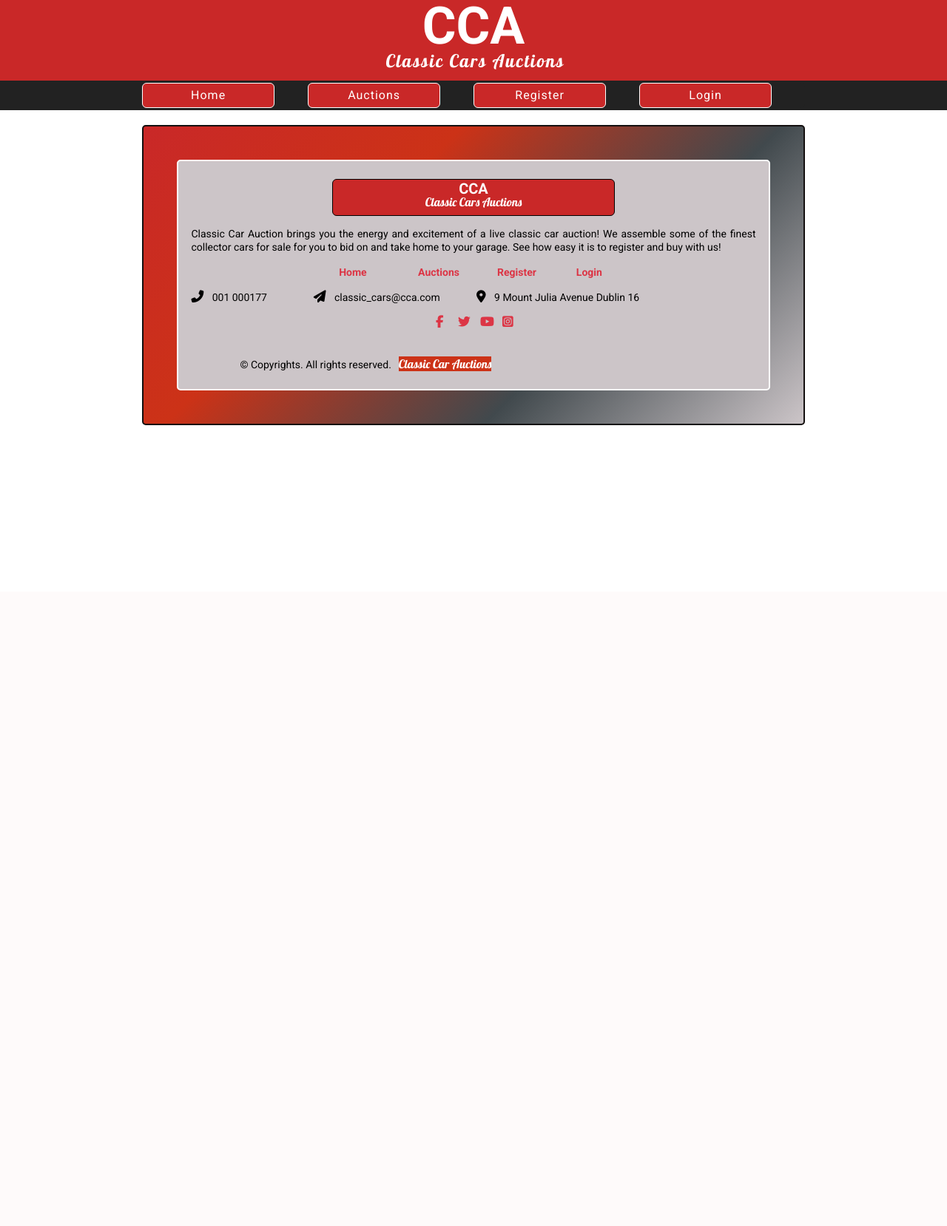
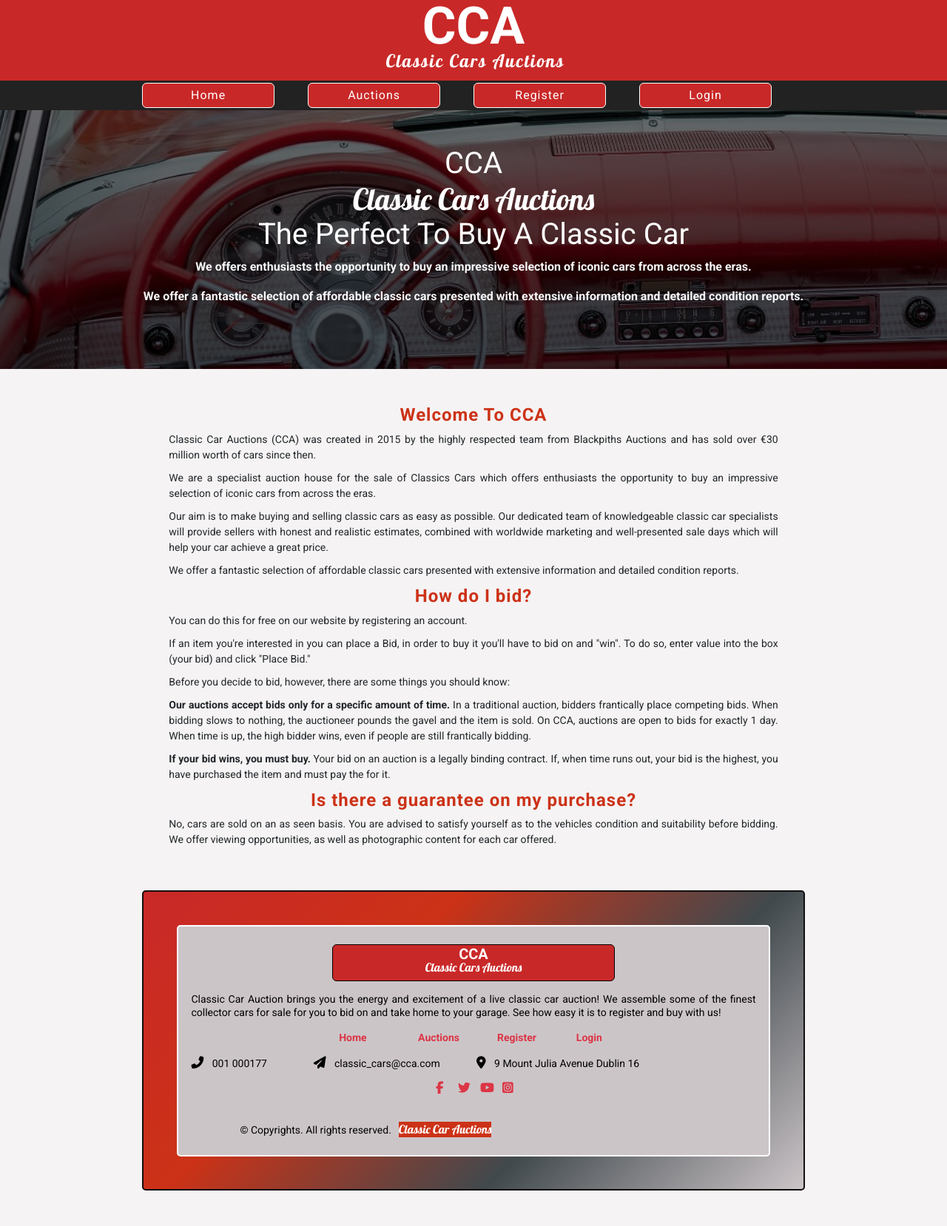
Before and after one commit to Code-Institute-Submissions/classic_cars_auctions, a Django app: page / in a window 1280 px wide. Shown: the whole page at 74% size. Before the commit the page ends 575 px from the top, so only its background shows below. Run offline with Django 3.2, Linux system fonts and the light colour scheme; some libraries are stand-ins or nearby versions.

Commit message:
added home page content

```diff
--- a/home/templates/home/index.html
+++ b/home/templates/home/index.html
@@ -4,5 +4,67 @@
 
 
 {% block content %}
+<section>
+  <div class="banner text-center">
+      <h1 class="pt-2 pt-sm-5">CCA<span>Classic Cars Auctions</span> The Perfect To Buy A Classic Car</h1>
+      <p class="d-none d-sm-block  text-light font-weight-bold pl-4 pr-4"> We offers enthusiasts the opportunity to buy an impressive selection of iconic cars from across the eras.</p>
+      <p class="d-none d-md-block text-light font-weight-bold pl-4 pr-4">We offer a fantastic selection of affordable classic cars presented with extensive information and detailed condition reports.</p>
+    </div>
+  </div>
+</section>
+<section id="welcome" class="mt-5">
+  <div class="row ml-0 mr-0">
+    <div class="col col-10 offset-1 col-xl-8 offset-xl-2">
+          <div class="welcome-header text-center">
+            <h2 class="header">Welcome To CCA</h2>
+          </div>
+          <div class="text-justify">
+            <p>Classic Car Auctions (CCA) was created in 2015 by the highly respected team from
+              Blackpiths Auctions and has
+              sold over €30 million worth of cars since then.</p>
+            <p> We are a specialist auction house for the sale of Classics Cars which offers
+              enthusiasts the opportunity to buy an impressive selection of iconic cars from across the eras.</p>
+            <p> Our aim is to make buying and selling classic cars as easy as possible. Our dedicated
+              team of knowledgeable classic car specialists will provide sellers with honest and realistic estimates,
+              combined with worldwide
+              marketing and well-presented sale days which will help your car achieve a great price.</p>
+            <p> We offer a fantastic selection of affordable classic cars presented with extensive
+              information and detailed condition reports. </p>
+          </div>
+          <div class="how-to-bid">
+            <div class="how-to-bid-header">
+              <h3 class="header text-center">How do I bid?</h3>
+            </div>
+            <div class="how-to-bid-text text-justify">
+              <p>You can do this for free on our website by registering an account.</p>
+              <p>If an item you're interested in you can place a Bid, in order to buy it you'll have to bid on and
+                "win".
+                To
+                do so, enter value into the box (your bid) and click "Place Bid."</p>
+              <p>Before you decide to bid, however, there are some things you should know:</p>
+              <p><strong> Our auctions accept bids only for a specific amount of time.</strong> In a traditional
+                auction,
+                bidders frantically place competing bids. When bidding slows to nothing, the auctioneer pounds the gavel
+                and
+                the item is sold. On CCA, auctions are open to bids for exactly 1 day. When time is up, the high bidder
+                wins, even if people are still frantically bidding.</p>
+              <p> <strong> If your bid wins, you must buy.</strong> Your bid on an auction is a legally binding
+                contract.
+                If, when time runs out, your bid is the highest, you have purchased the item and must pay the  for
+                it.
+              </p>
+            </div>
+          </div>
+          <div class="guarantee">
+            <div class="guarantee-header">
+              <h3 class="header text-center">Is there a guarantee on my purchase?</h3>
+            </div>
+            <div class="guarantee-text text-justify">
+              <p>No, cars are sold on an as seen basis. You are advised to satisfy yourself as to the vehicles condition and suitability before bidding. We offer viewing opportunities, as well as photographic content for each car offered.</p>
+            </div>
+          </div>
+      </div>
+    </div>
+</section>
 
 {% endblock %}
--- a/static/css/base.css
+++ b/static/css/base.css
@@ -4,6 +4,7 @@ body {
     font-family: 'Roboto', sans-serif;
     font-size: 14px;
     color: #000;
+    background-color: #f5f3f4;
 }
 
 a:hover {
@@ -106,10 +107,50 @@ font-family: 'Roboto', sans-serif; */
     letter-spacing: 2px;
 }
 
+/* banner */
+
+/* header-image */
+
+.banner {
+    background: -webkit-linear-gradient(#6e6c6d, #41494d), url("/static/images/home-img.jpg");
+    background-blend-mode: multiply;
+    background-position: left;
+    background-size: cover;
+    width: 100%;
+    height: 350px;
+}
+
+.banner h1 {
+    top: 100px;
+    color: #fff;
+    padding: 0 20px;
+
+}
+
+.banner h1 span {
+    font-family: 'Lobster', cursive;
+    display: block;
+}
+
+.banner p {
+    font-size: 16px;
+}
+
+/* welcome */
+
+.welcome-header h2, .how-to-bid-header h3, .guarantee-header h3 {
+    color: #cc3217;
+}
+
+#welcome p {
+    color: #212529;
+    margin-bottom: 10px;
+}
+
+
 /* footer */
 
 footer {
-    /* background: -webkit-linear-gradient(rgba(231, 133, 76, 0.8), rgba(19, 18, 18, 0.8)); */
     width: 100%;
 
 }
@@ -196,9 +237,13 @@ footer li i {
 
 /* media queries */
 
+ @media (min-width: 320px) and (max-width: 568px)  {
 
+    /* banner */
 
- @media (min-width: 320px) and (max-width: 568px)  {
+    .banner h1{
+        font-size: 32px;
+    }
 
     /* footer */
 
@@ -206,6 +251,8 @@ footer li i {
         display: block;
     }
 }
+
+
 @media (min-width: 768px) {
 
     /* main header */
@@ -244,6 +291,18 @@ footer li i {
         width: 80%;
     }
 
+     /* welcome section */
+
+     /* .vert-img {
+        display: block;
+        width: 100%;
+        height: 100%;
+    }
+
+    .hor-img {
+        display: none;
+    } */
+
      /* footer */
 
      .footer-wrapper {
@@ -254,3 +313,32 @@ footer li i {
         width: 90%;
     }
 }
+
+/* @media (min-width: 992px){
+
+    /* welcome section */
+
+    /* .vert-img {
+        display: block;
+        width: 100%;
+        height: 100%;
+    }
+
+    .hor-img {
+        display: none;
+    }
+} */
+
+/* @media (min-width: 1171px) {
+
+     /* welcome section */
+
+    /* .vert-img {
+        width: 100%;
+        display: block;
+    }
+
+    .hor-img {
+        display: none;
+    }
+} */
--- a/templates/base.html
+++ b/templates/base.html
@@ -108,7 +108,7 @@
     {% endblock %}
 
     <footer>
-        <div class="footer-wrapper mb-sm-5">
+        <div class="footer-wrapper mb-sm-5 mt-5">
             <div class="footer-container py-4">
                 <div class="row">
                     <div class="col">
```
Also changed, not shown: static/images/home-img.jpg (added).
